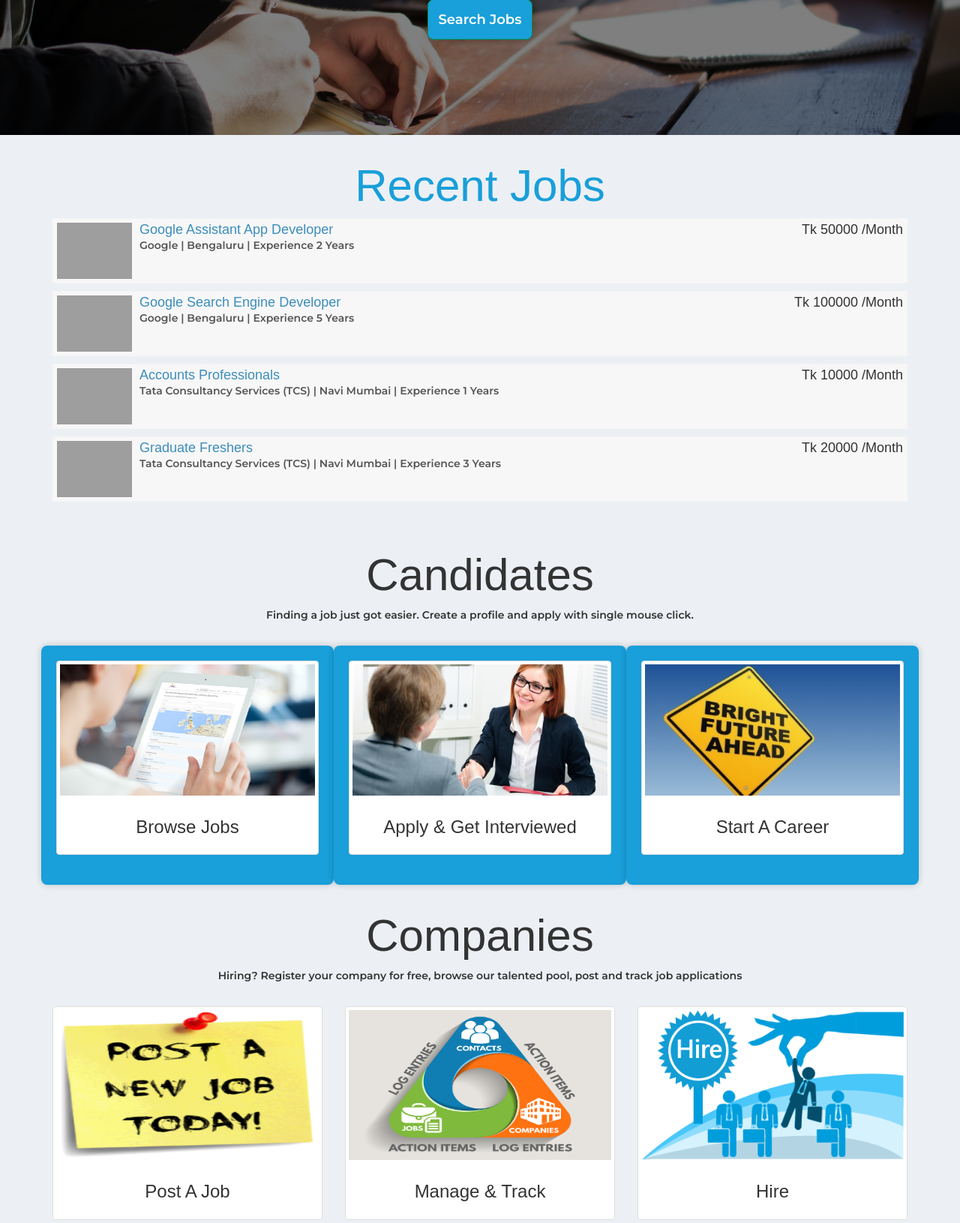
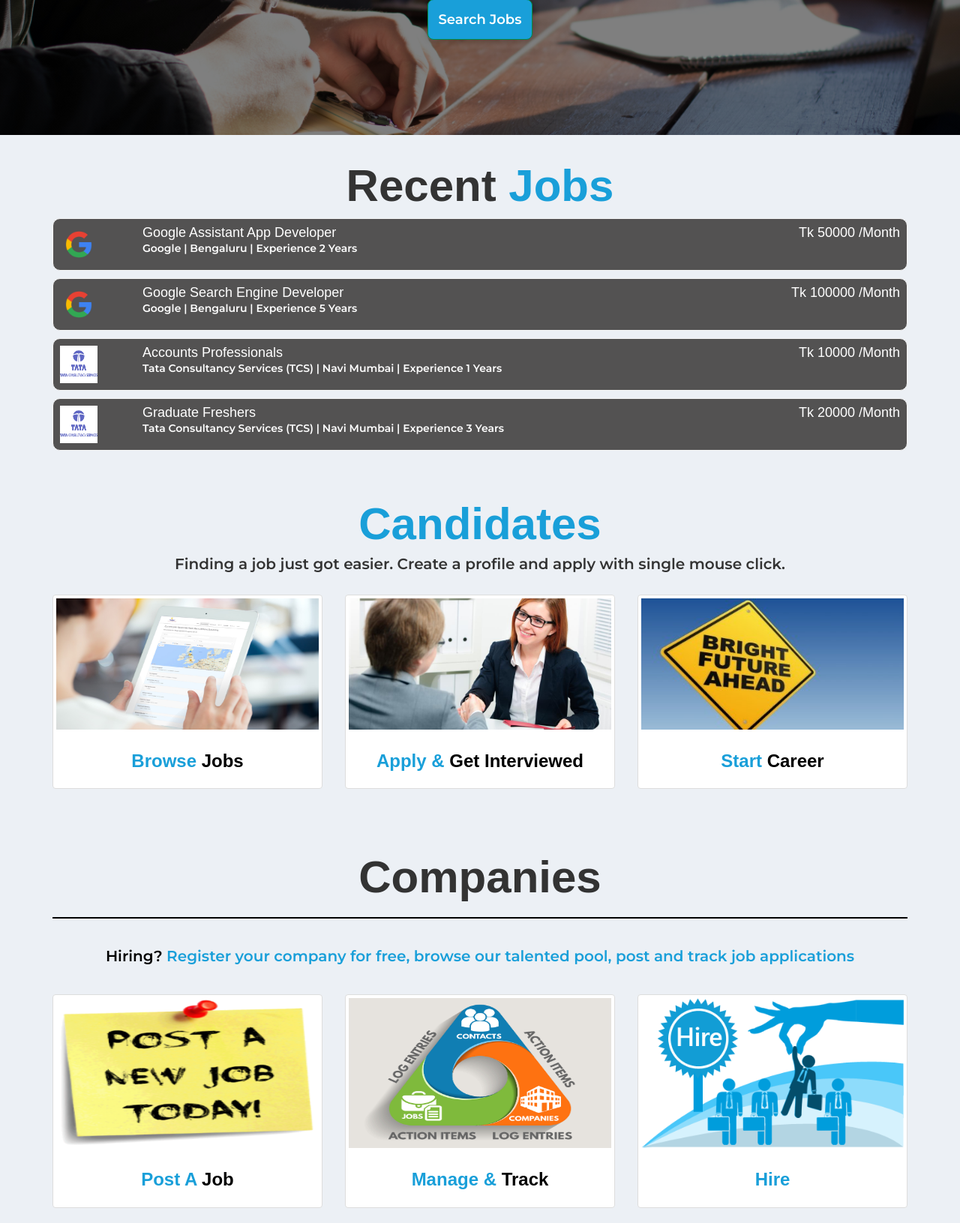
Before and after one commit to AbedinJoynal/CakriPortal, a PHP site: page / in a window 1280 px wide. Shown: the part 293-1924 px from the top of the page at 75% size. Run offline with PHP 8.4, Linux system fonts and the light colour scheme; data comes from the database, SQL or seed files in the repository; some libraries are stand-ins or nearby versions; grey boxes are pictures that could not be loaded.

Commit message:
Update index.php

```diff
--- a/index.php
+++ b/index.php
@@ -9,7 +9,6 @@
 ?>
 <!DOCTYPE html>
 <html>
-
 <head>
   <meta charset="utf-8">
   <meta http-equiv="X-UA-Compatible" content="IE=edge">
@@ -44,12 +43,7 @@
 
 <link rel="preconnect" href="https://fonts.gstatic.com" crossorigin>
 <link href="https://fonts.googleapis.com/css2?family=Montserrat:wght@600&display=swap" rel="stylesheet">
-
-    <!-- animate css cdn     -->
-    <link rel="stylesheet" href="https://cdnjs.cloudflare.com/ajax/libs/animate.css/4.1.1/animate.min.css" />
-
 </head>
-
 <body class="hold-transition skin-green sidebar-mini">
 <div class="wrapper">
 
@@ -107,7 +101,7 @@
 
         </a>
           </li>
-                        <?php if (empty($_SESSION['id_user']) && empty($_SESSION['id_company'])) { ?>
+          <?php if(empty($_SESSION['id_user']) && empty($_SESSION['id_company'])) { ?>
           <li>
             <a href="login.php">
 
@@ -126,13 +120,13 @@
           </li>
           <?php } else {
 
-              if (isset($_SESSION['id_user'])) {
+            if(isset($_SESSION['id_user'])) {
           ?>
           <li>
             <a href="user/index.php">Dashboard</a>
           </li>
           <?php
-              } else if (isset($_SESSION['id_company'])) {
+          } else if(isset($_SESSION['id_company'])) {
           ?>
           <li>
             <a href="company/index.php">Dashboard</a>
@@ -154,16 +148,23 @@
       <div class="container">
         <div class="row">
           <div class="col-md-12 text-center index-head">
-                            <h1 style="font-family: 'Montserrat', sans-serif !important;">Look for jobs on
-                                <strong>Cakri<span style="color:#199FD9 !important;">portal</span></strong></h1>
-                            <p style="border-bottom: medium solid #fff;
-            padding-bottom: 1rem;">Get your desired job through one search</p>
-                            <p><a class="btn btn-success btn-lg" href="jobs.php" role="button" style="background-color: #199FD9 !important;
+            <h1
+            style="font-family: 'Montserrat', sans-serif !important;"
+            >Look for jobs on <strong>Cakri<span
+            style="color:#199FD9 !important;"
+            >portal</span></strong></h1>
+            <p
+            style="border-bottom: medium solid #fff;
+            padding-bottom: 1rem;"
+            >Get your desired job through one search</p>
+            <p><a class="btn btn-success btn-lg" href="jobs.php" role="button"
+            style="background-color: #199FD9 !important;
     color: white !important;
     border-radius: 8px;
     box-shadow: 0 0 10px 0 rgba(0, 0, 0, 0.2) !important;
     padding:14px !important;
-    ">Search Jobs</a></p>
+    "
+            >Search Jobs</a></p>
           </div>
         </div>
       </div>
@@ -173,10 +174,12 @@
       <div class="container">
         <div class="row">
           <div class="col-md-12 latest-job margin-bottom-20">
-                            <h1 class="text-center" style="color: #199FD9 !important;
+            <h1 class="text-center"
+            style="
             text-align: center !important;
-            font-weight: 400 !important;
-            "> Recent Jobs</h1>
+            font-weight: 600 !important;
+            "
+            >Recent <span style="color: #199FD9 !important;">Jobs</span></h1>
             <?php
           /* Show any 4 random job post
            *
@@ -185,23 +188,39 @@
           */
           $sql = "SELECT * FROM job_post Order By Rand() Limit 4";
           $result = $conn->query($sql);
-              if ($result->num_rows > 0) {
-                while ($row = $result->fetch_assoc()) {
+          if($result->num_rows > 0) {
+            while($row = $result->fetch_assoc())
+            {
               $sql1 = "SELECT * FROM company WHERE id_company='$row[id_company]'";
               $result1 = $conn->query($sql1);
-                  if ($result1->num_rows > 0) {
-                    while ($row1 = $result1->fetch_assoc()) {
+              if($result1->num_rows > 0) {
+                while($row1 = $result1->fetch_assoc())
+                {
              ?>
-                            <div class="attachment-block clearfix">
-                                <img class="attachment-img" src="img/photo1.png" alt="Attachment Image">
-                                <div class="attachment-pushed">
-                                    <h4 class="attachment-heading"><a style="text-transform: capitalize !important;"
-                                            href="view-job-post.php?id=<?php echo $row['id_jobpost']; ?>"><?php echo $row['jobtitle']; ?></a>
-                                        <span class="attachment-heading pull-right">Tk
-                                            <?php echo $row['maximumsalary']; ?> /Month</span></h4>
-                                    <div class="attachment-text">
-                                        <div><strong><?php echo $row1['companyname']; ?> | <?php echo $row1['city']; ?>
-                                                | Experience <?php echo $row['experience']; ?> Years</strong></div>
+            <div
+            style="
+              background-color: rgb(83, 82, 82) !important;
+              color: white !important;
+                border-radius: 10px !important;
+                padding: 9px !important;
+              "
+            class="attachment-block clearfix">
+              <!-- <img class="attachment-img" src="img/photo1.png" alt="Attachment Image"> -->
+              <img class="attachment-img" src="uploads/logo/<?php echo $row1['logo']; ?>" alt="companylogo" style="height: 50px !important; width:50px !important;">
+              <div
+
+              class="attachment-pushed">
+                <h4
+                style="color: white !important;"
+                class="attachment-heading"><a
+                style="text-transform: capitalize !important;
+                color: white !important;
+                "
+                href="view-job-post.php?id=<?php echo $row['id_jobpost']; ?>"><?php echo $row['jobtitle']; ?></a> <span class="attachment-heading pull-right">Tk <?php echo $row['maximumsalary']; ?> /Month</span></h4>
+                <div
+                style="color: white !important;"
+                class="attachment-text">
+                    <div><strong><?php echo $row1['companyname']; ?> | <?php echo $row1['city']; ?> | Experience <?php echo $row['experience']; ?> Years</strong></div>
                 </div>
               </div>
             </div>
@@ -218,52 +237,71 @@
     </section>
 
     <section id="candidates" class="content-header">
-                <div class="container">
+      <div class="container"
+
+      >
         <div class="row">
           <div class="col-md-12 text-center latest-job margin-bottom-20
-          padding-right:2rem !important;
+
           ">
-                            <h1>Candidates</h1>
-                            <p>Finding a job just got easier. Create a profile and apply with single mouse click.</p>
+            <h1
+            style=" font-weight: 600 !important;
+            color: #199FD9 !important;
+            "
+            >Candidates</h1>
+            <p
+            style="font-size:2rem !important;"
+            >Finding a job just got easier. Create a profile and apply with single mouse click.</p>
           </div>
         </div>
         <div class="row">
-                        <div style="
-          border-radius: 8px !important;
-    box-shadow: 0 0 10px 0 rgba(0, 0, 0, 0.2) !important;
-    padding: 2rem !important;
-    background-color: #199FD9  !important;
-          " class="col-sm-4 col-md-4">
-                            <div class="thumbnail candidate-img">
+          <div
+
+          style="border-radius: 8px !important;"
+          class="col-sm-4 col-md-4">
+            <div
+
+            class="thumbnail candidate-img">
               <img src="img/browse.jpg" alt="Browse Jobs">
               <div class="caption">
-                                    <h3 class="text-center">Browse Jobs</h3>
+                <h3 class="text-center"
+                style="color: #199FD9 !important;
+                 font-weight: 600 !important;
+                "
+                >Browse <span style="color:black">Jobs</span></h3>
               </div>
             </div>
           </div>
-                        <div style="
+          <div
+          style="
          border-radius: 8px !important;
-    box-shadow: 0 0 10px 0 rgba(0, 0, 0, 0.2) !important;
-    padding: 2rem !important;
-    background-color: #199FD9  !important;
-          " class="col-sm-4 col-md-4">
+          "
+          class="col-sm-4 col-md-4">
             <div class="thumbnail candidate-img">
               <img src="img/interviewed.jpeg" alt="Apply & Get Interviewed">
               <div class="caption">
-                                    <h3 class="text-center">Apply & Get Interviewed</h3>
+                <h3
+                style="color: #199FD9 !important;
+                 font-weight: 600 !important;
+                "
+                class="text-center">Apply & <span style="color:black">Get Interviewed</span></h3>
               </div>
             </div>
           </div>
-                        <div style="
+          <div
+          style="
         border-radius: 8px !important;
-    box-shadow: 0 0 10px 0 rgba(0, 0, 0, 0.2) !important;
-    padding: 2rem !important;
-    background-color: #199FD9  !important;
-          " class="col-sm-4 col-md-4">
+          "
+           class="col-sm-4 col-md-4">
             <div class="thumbnail candidate-img">
               <img src="img/career.jpg" alt="Start A Career">
               <div class="caption">
-                                    <h3 class="text-center">Start A Career</h3>
+                <h3
+                style="color: #199FD9 !important;
+                 font-weight: 600 !important;
+                "
+                class="text-center"
+                >Start <span style="color:black">Career</h3>
               </div>
             </div>
           </div>
@@ -275,9 +313,20 @@
       <div class="container">
         <div class="row">
           <div class="col-md-12 text-center latest-job margin-bottom-20">
-                            <h1>Companies</h1>
-                            <p>Hiring? Register your company for free, browse our talented pool, post and track job
-                                applications</p>
+            <h1
+            style=" font-weight: 600 !important;
+            margin-top:5rem !important;
+            padding-bottom: 2rem !important;
+            border-bottom: 2.5px solid black !important;
+            "
+            >Companies</h1>
+            <p
+            style="font-size:2rem !important;
+            color: #199FD9 !important;
+            margin-top:4rem !important;
+            margin-bottom:2rem !important;
+            "
+            > <span style="color:black">Hiring? </span>Register your company for free, browse our talented pool, post and track job applications</p>
           </div>
         </div>
         <div class="row">
@@ -285,7 +334,11 @@
             <div class="thumbnail company-img">
               <img src="img/postjob.png" alt="Browse Jobs">
               <div class="caption">
-                                    <h3 class="text-center">Post A Job</h3>
+                <h3 class="text-center"
+                style="color: #199FD9 !important;
+                 font-weight: 600 !important;
+                "
+                >Post A <span style="color:black">Job<span></h3>
               </div>
             </div>
           </div>
@@ -293,7 +346,11 @@
             <div class="thumbnail company-img">
               <img src="img/manage.jpg" alt="Apply & Get Interviewed">
               <div class="caption">
-                                    <h3 class="text-center">Manage & Track</h3>
+                <h3 class="text-center"
+                style="color: #199FD9 !important;
+                 font-weight: 600 !important;
+                "
+                >Manage & <span style="color:black">Track</span></h3>
               </div>
             </div>
           </div>
@@ -301,7 +358,11 @@
             <div class="thumbnail company-img">
               <img src="img/hire.png" alt="Start A Career">
               <div class="caption">
-                                    <h3 class="text-center">Hire</h3>
+                <h3 class="text-center"
+                style="color: #199FD9 !important;
+                 font-weight: 600 !important;
+                "
+                >Hire</h3>
               </div>
             </div>
           </div>
@@ -313,7 +374,11 @@
       <div class="container">
         <div class="row">
           <div class="col-md-12 text-center latest-job margin-bottom-20">
-                            <h1>Our Statistics</h1>
+            <h1
+           style=" font-weight: 600 !important;
+           color: black !important;
+           "
+            >Our <span style="color:#199FD9 !important;">Statistics</span></h1>
           </div>
         </div>
         <div class="row">
@@ -324,7 +389,7 @@
                <?php
                       $sql = "SELECT * FROM job_post";
                       $result = $conn->query($sql);
-                  if ($result->num_rows > 0) {
+                      if($result->num_rows > 0) {
                         $totalno = $result->num_rows;
                       } else {
                         $totalno = 0;
@@ -347,7 +412,7 @@
                <?php
                       $sql = "SELECT * FROM company WHERE active='1'";
                       $result = $conn->query($sql);
-                  if ($result->num_rows > 0) {
+                      if($result->num_rows > 0) {
                         $totalno = $result->num_rows;
                       } else {
                         $totalno = 0;
@@ -370,7 +435,7 @@
               <?php
                       $sql = "SELECT * FROM users WHERE resume!=''";
                       $result = $conn->query($sql);
-                  if ($result->num_rows > 0) {
+                      if($result->num_rows > 0) {
                         $totalno = $result->num_rows;
                       } else {
                         $totalno = 0;
@@ -393,7 +458,7 @@
                <?php
                       $sql = "SELECT * FROM users WHERE active='1'";
                       $result = $conn->query($sql);
-                  if ($result->num_rows > 0) {
+                      if($result->num_rows > 0) {
                         $totalno = $result->num_rows;
                       } else {
                         $totalno = 0;
@@ -417,25 +482,25 @@
       <div class="container">
         <div class="row">
           <div class="col-md-12 text-center latest-job margin-bottom-20">
-                            <h1>About US</h1>
+            <h1
+            style=" font-weight: 600 !important;
+           color: black !important;
+           "
+            >About <span style="color:#199FD9 !important;">Us</span></h1>
           </div>
         </div>
         <div class="row">
           <div class="col-md-6">
             <img src="img/browse.jpg" class="img-responsive">
           </div>
-                        <div class="col-md-6 about-text margin-bottom-20">
-                            <p>The online job portal application allows job seekers and recruiters to connect.The
-                                application provides the ability for job seekers to create their accounts, upload their
-                                profile and resume, search for jobs, apply for jobs, view different job openings. The
-                                application provides the ability for companies to create their accounts, search
-                                candidates, create job postings, and view candidates applications.
+          <div class="col-md-6 about-text margin-bottom-20"
+          style="margin-bottom:8rem !important;"
+          >
+            <p>The online job portal application allows job seekers and recruiters to connect.The application provides the ability for job seekers to create their accounts, upload their profile and resume, search for jobs, apply for jobs, view different job openings. The application provides the ability for companies to create their accounts, search candidates, create job postings, and view candidates applications.
             </p>
             <p>
-                                This website is used to provide a platform for potential candidates to get their dream
-                                job and excel in yheir career.
-                                This site can be used as a paving path for both companies and job-seekers for a better
-                                life .
+              This website is used to provide a platform for potential candidates to get their dream job and excel in yheir career.
+              This site can be used as a paving path for both companies and job-seekers for a better life .
 
             </p>
 
@@ -448,7 +513,11 @@
   <!-- /.content-wrapper -->
 
   <footer class="main-footer" style="margin-left: 0px;">
-            <div class="text-center">
+    <div
+    style="font-size:2rem !important;
+    font-weight: 400 !important;
+    "
+    class="text-center">
       <strong>Copyright &copy; 2022 <a href="jonsnow.netai.net">Cakri Portal</a>.</strong> All rights
     reserved.
     </div>
@@ -469,5 +538,4 @@
 <!-- AdminLTE App -->
 <script src="js/adminlte.min.js"></script>
 </body>
-
 </html>
```
Lines whose indentation alone changed are shown as unchanged.
